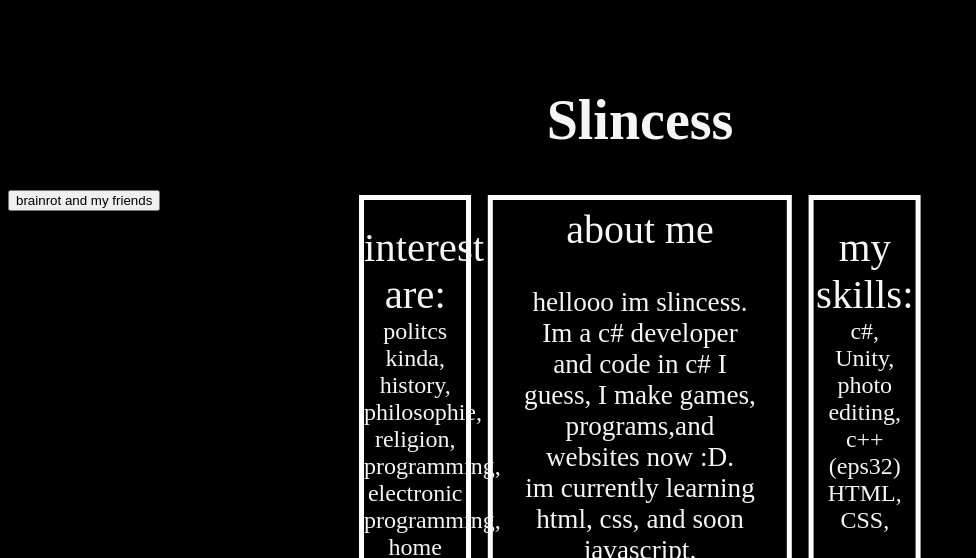
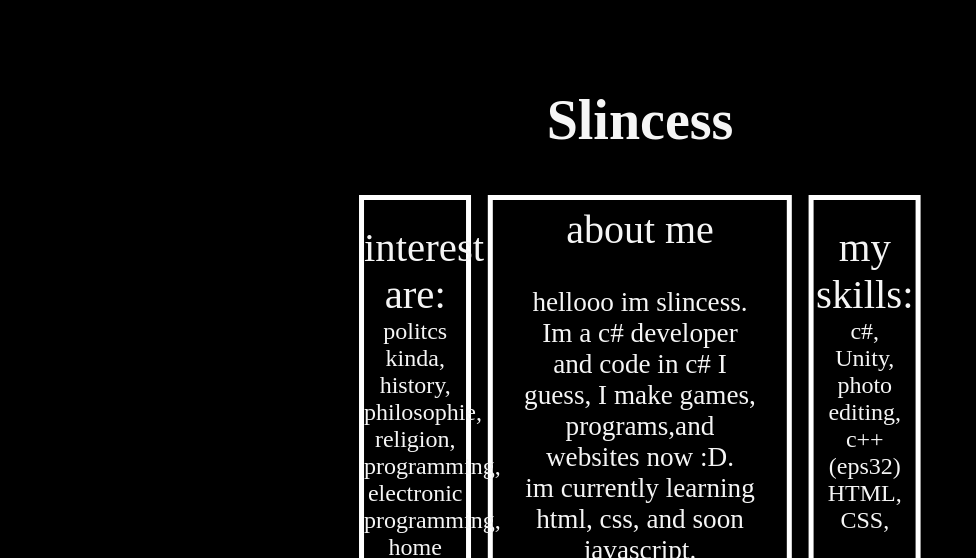
Before and after one commit to Slincess/slincess, a plain HTML site: page index.html in a window 1280 px wide. Shown: the top 558 px of the page, without its empty margins (0-976 px from the left). Drawn offline with Linux system fonts and the light colour scheme.

Commit message:
aaaaaaaaaaaaaaa

```diff
--- a/index.html
+++ b/index.html
@@ -8,9 +8,6 @@
   </head>
   <body>
     <h1 id="nametag">Slincess</h1>
-    <a href="brainrot.html">
-      <button>brainrot and my friends</button>
-    </a>
 
     <div id="abtme">
       <p id="aboutmet">about me</p>
```
